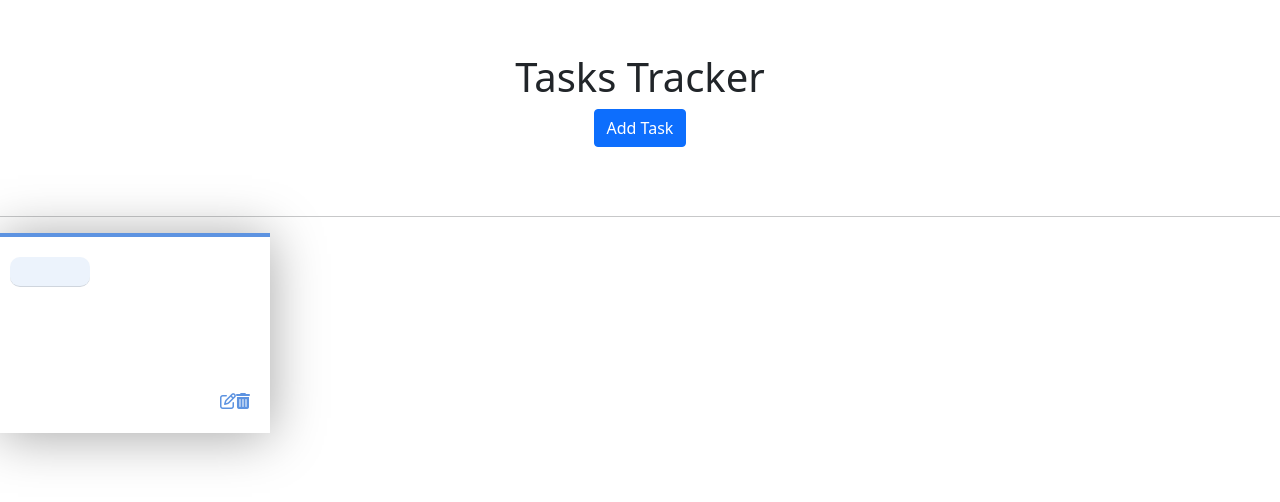
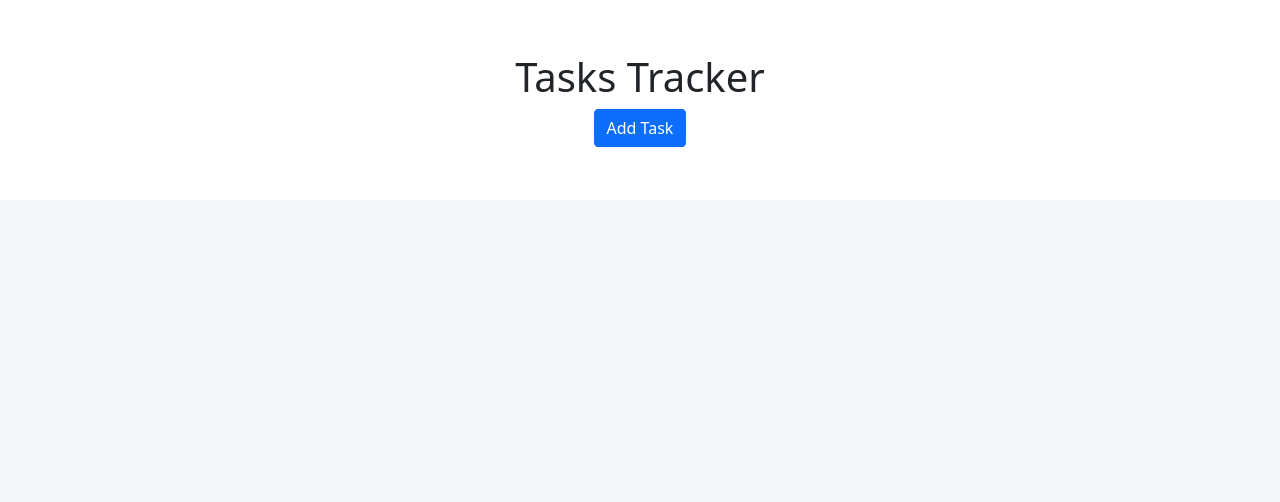
Before and after one commit to GSG-G11/TasksTracker, a React (Create React App) app: page / in a window 1280 px wide. Shown: the top 502 px of the page. Built offline with nearby package versions, Linux system fonts and the light colour scheme.

Commit message:
Todos container Relates #6

```diff
--- a/src/App.css
+++ b/src/App.css
@@ -1,3 +1,9 @@
+*{
+  padding:0;
+  margin: 0;
+  box-sizing:border-box;
+}
+
 .header{
     display: flex;
     justify-content: center;
@@ -18,6 +24,7 @@
     box-shadow: 0px 3px 50px #A5A5A5;
     display: flex;
     flex-direction: column;
+    margin: 10px 30px 0 30px;
   }
 
   .card-top{
@@ -37,17 +44,20 @@
   .card-header{
     margin-top: 10px;
     margin-bottom: 10px;
-    max-width: 80px;
+    width: fit-content;
+    max-width: 100%;
+    min-width: 80px;
     height: 30px;
-    padding: 1px 1px !important;
+    padding: 3px 3px !important;
     text-align: center;
   }
 
   .task-container{
-    height: 600px;
+    min-height: 75vh;
     width: 100%;
     display: flex;
+    justify-content: center;
     flex-wrap: wrap;
     background-color: #F6F7F8;
-    padding : 40px 100px;
+    padding : 20px 100px;
   }
--- a/src/App.jsx
+++ b/src/App.js
@@ -3,7 +3,7 @@ import React, { Component } from 'react';
 import { v4 as uuidv4 } from 'uuid';
 import 'bootstrap/dist/css/bootstrap.min.css';
 import AddTodoForm from './components/AddTodoForm';
-import TodoCard from './components/TodoCard';
+import CardsContainer from './components/CardsContainer';
 import './App.css';
 
 class App extends Component {
@@ -50,7 +50,9 @@ class App extends Component {
   };
 
   render() {
-    const { modal, taskName, taskDescription } = this.state;
+    const {
+      modal, taskName, taskDescription, todoListArr,
+    } = this.state;
     return (
       <>
         <div className="header text-center">
@@ -59,15 +61,10 @@ class App extends Component {
             <button className="btn btn-primary" type="button" onClick={this.toggle}>Add Task</button>
           </div>
         </div>
-        <hr />
-        <TodoCard
-          id={0}
-          taskName={taskName}
-          taskDescription={taskDescription}
-          isDone={false}
+        <CardsContainer
+          todoListArr={todoListArr}
           handleEdit={this.handleEdit}
           handleDelete={this.handleDelete}
-          index={0}
         />
         <AddTodoForm
           modal={modal}
--- a/src/components/AddTodoForm.jsx
+++ b/src/components/AddTodoForm.jsx
@@ -13,14 +13,14 @@ function AddTodoForm({
         <ModalBody>
           <form onSubmit={handleSubmit} autoComplete="off">
             <div className="form-group">
-              <label htmlFor="taskName">
+              <label htmlFor="taskName" style={{ width: '100%' }}>
                 Task Name
                 <input type="text" onChange={handleChange} name="taskName" id="taskName" value={taskName} required className="form-control" />
               </label>
             </div>
             <br />
             <div className="form-group">
-              <label htmlFor="taskDescription">
+              <label htmlFor="taskDescription" style={{ width: '100%' }}>
                 Description
                 <textarea rows="5" onChange={handleChange} name="taskDescription" id="taskDescription" value={taskDescription} required className="form-control" />
               </label>
--- /dev/null
+++ b/src/components/CardsContainer.jsx
@@ -0,0 +1,24 @@
+import React from 'react';
+import TodoCard from './TodoCard';
+
+function CardsContainer({ todoListArr, handleEdit, handleDelete }) {
+  return (
+    <div className="task-container">
+      { todoListArr.map(({
+        id, taskName, taskDescription, isDone,
+      }, index) => (
+        <TodoCard
+          id={id}
+          taskName={taskName}
+          taskDescription={taskDescription}
+          isDone={isDone}
+          handleEdit={handleEdit}
+          handleDelete={handleDelete}
+          index={index}
+        />
+      ))}
+    </div>
+  );
+}
+
+export default CardsContainer;
--- a/src/components/TodoCard.jsx
+++ b/src/components/TodoCard.jsx
@@ -5,6 +5,7 @@ import React from 'react';
 function TodoCard({
   id, taskName, taskDescription, isDone, handleEdit, handleDelete, index,
 }) {
+  console.log(isDone);
   const colors = [
     {
       primaryColor: '#5D93E1',
@@ -27,20 +28,19 @@ function TodoCard({
       secondaryColor: '#F3F0FD',
     },
   ];
-  console.log(isDone);
   return (
     <div className="card-wrapper mr-5">
-      <div className="card-top" style={{ 'background-color': colors[index % 5].primaryColor }} />
+      <div className="card-top" style={{ backgroundColor: colors[index % 5].primaryColor }} />
       <div className="task-holder">
-        <span className="card-header" style={{ 'background-color': colors[index % 5].secondaryColor, 'border-radius': '10px' }}>{taskName}</span>
+        <span className="card-header" style={{ backgroundColor: colors[index % 5].secondaryColor, borderRadius: '10px' }}>{taskName}</span>
         <p className="mt-3">{taskDescription}</p>
 
         <div style={{
           position: 'absolute', right: '20px', bottom: '20px',
         }}
         >
-          <i className="far fa-edit mr-3" style={{ color: colors[index % 5].primaryColor, cursor: 'pointer' }} onClick={() => handleEdit(id)} />
-          <i className="fas fa-trash-alt" style={{ color: colors[index % 5].primaryColor, cursor: 'pointer' }} onClick={() => handleDelete(id)} />
+          <i className="far fa-edit mr-3" style={{ color: colors[index % 5].primaryColor, cursor: 'pointer', padding: '5px' }} onClick={() => handleEdit(id)} />
+          <i className="fas fa-trash-alt" style={{ color: colors[index % 5].primaryColor, cursor: 'pointer', padding: '5px' }} onClick={() => handleDelete(id)} />
         </div>
       </div>
     </div>
```
